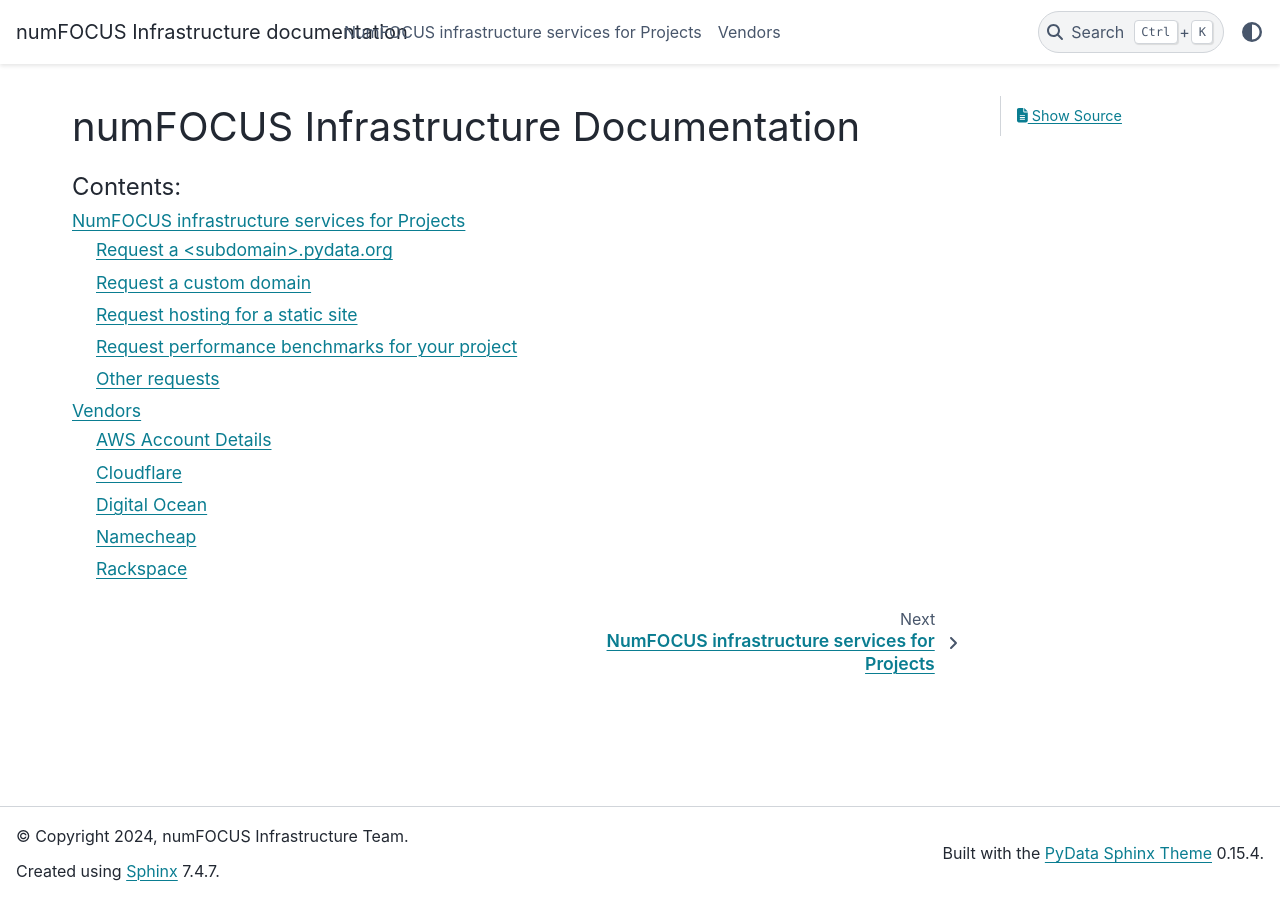
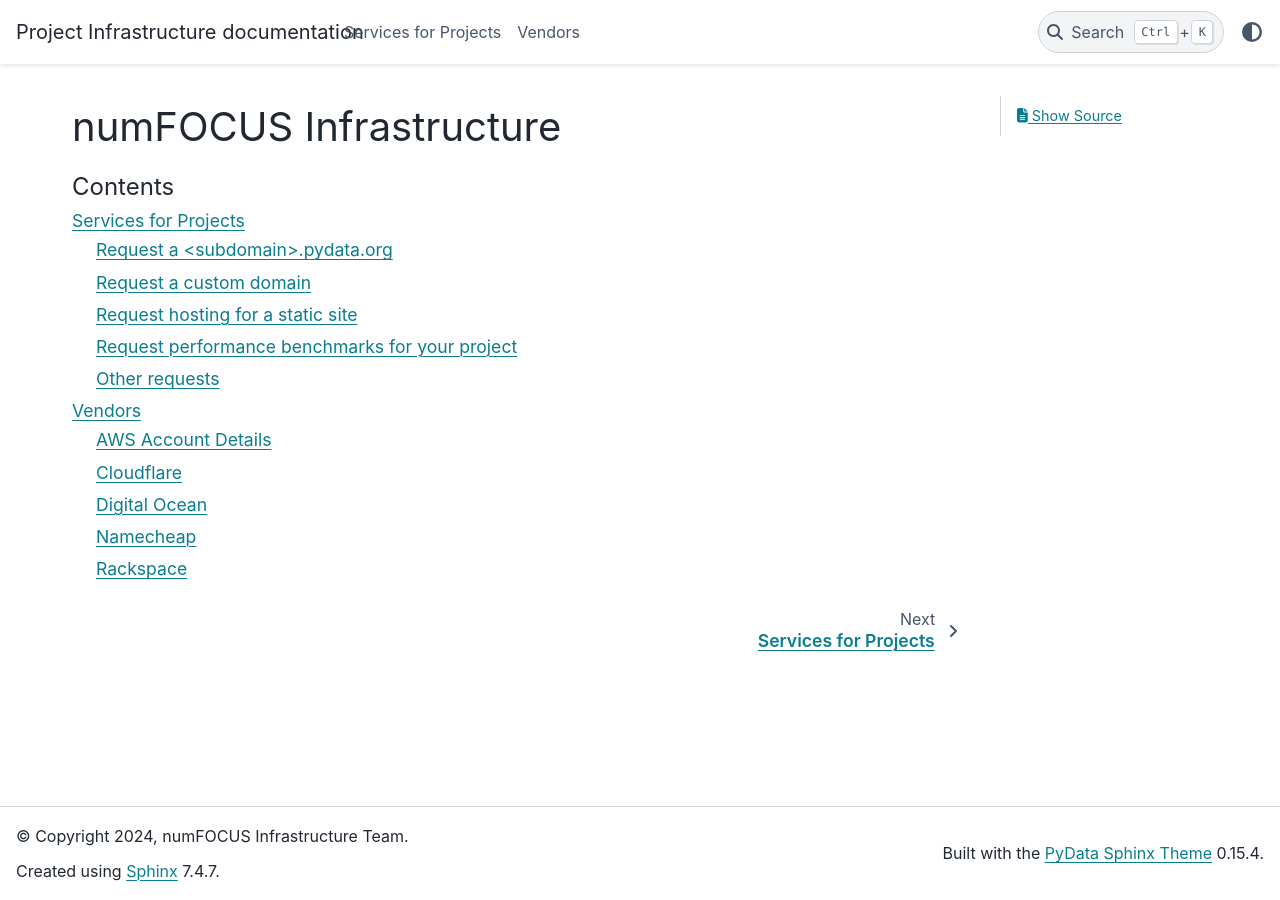
Before and after one commit to numfocus/infrastructure, a Sphinx documentation site: the page built from docs/index.rst, in a window 1280 px wide. Built offline with Sphinx 7.4.7 and the PyData theme 0.15.4, drawn with Linux system fonts in a browser that asks for light colours.

```diff
--- a/docs/conf.py
+++ b/docs/conf.py
@@ -1,8 +1,7 @@
 from datetime import datetime
 
 author = "numFOCUS Infrastructure Team"
-project = "numFOCUS Infrastructure"
+project = "Project Infrastructure"
 release = ""
 copyright = f"{datetime.now().year}, {author}"  # NOQA: A001
-
 html_theme = "pydata_sphinx_theme"
--- a/docs/index.rst
+++ b/docs/index.rst
@@ -1,10 +1,10 @@
-=====================================
-numFOCUS Infrastructure Documentation
-=====================================
+=======================
+numFOCUS Infrastructure
+=======================
 
 .. toctree::
    :maxdepth: 2
-   :caption: Contents:
+   :caption: Contents
 
    projects/index
    vendors/index
--- a/docs/projects/index.rst
+++ b/docs/projects/index.rst
@@ -1,6 +1,6 @@
-=============================================
-NumFOCUS infrastructure services for Projects
-=============================================
+=====================
+Services for Projects
+=====================
 
 This document contains information on the infrastructure services NumFOCUS offers to its supported projects.
 
```
Also changed, not shown: README.md (+3 -3 lines), .pre-commit-config.yaml, 2 other files.
